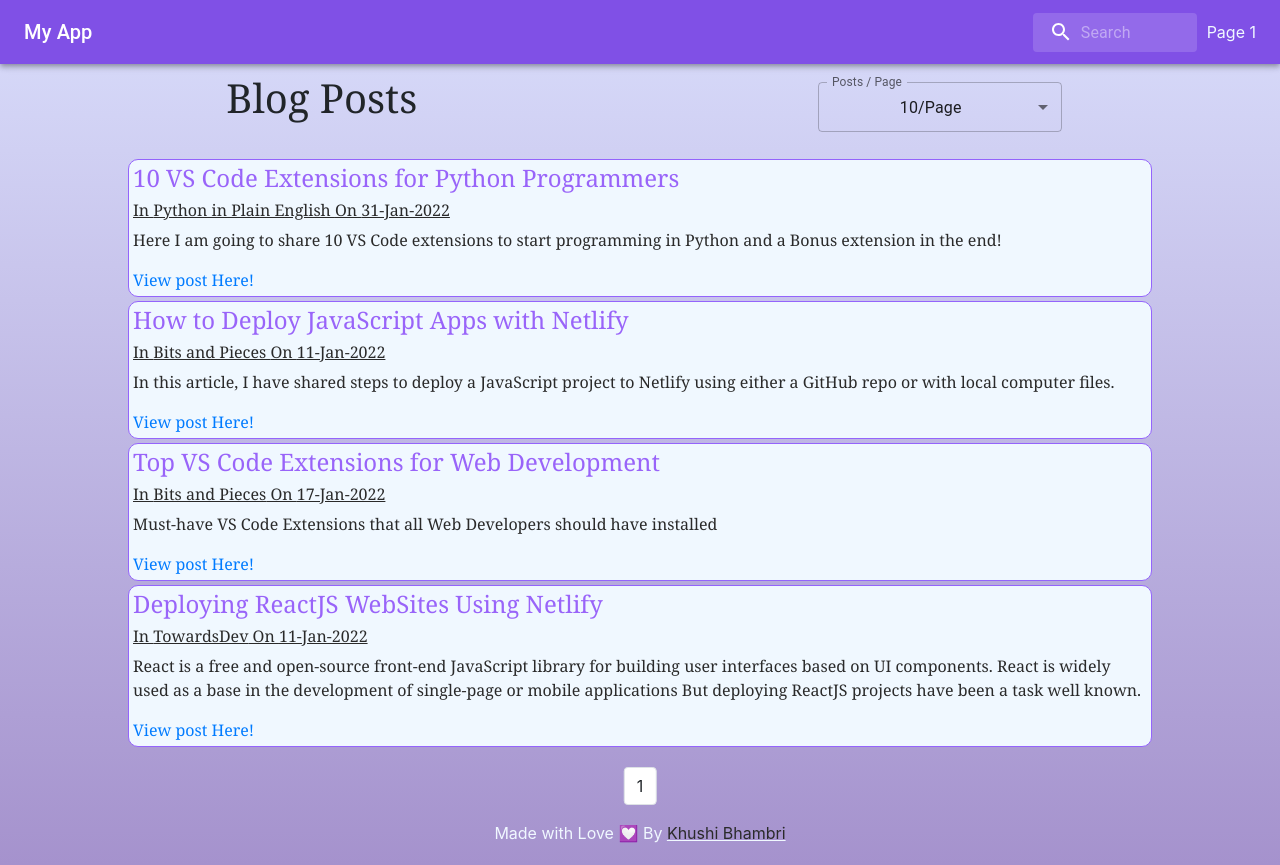
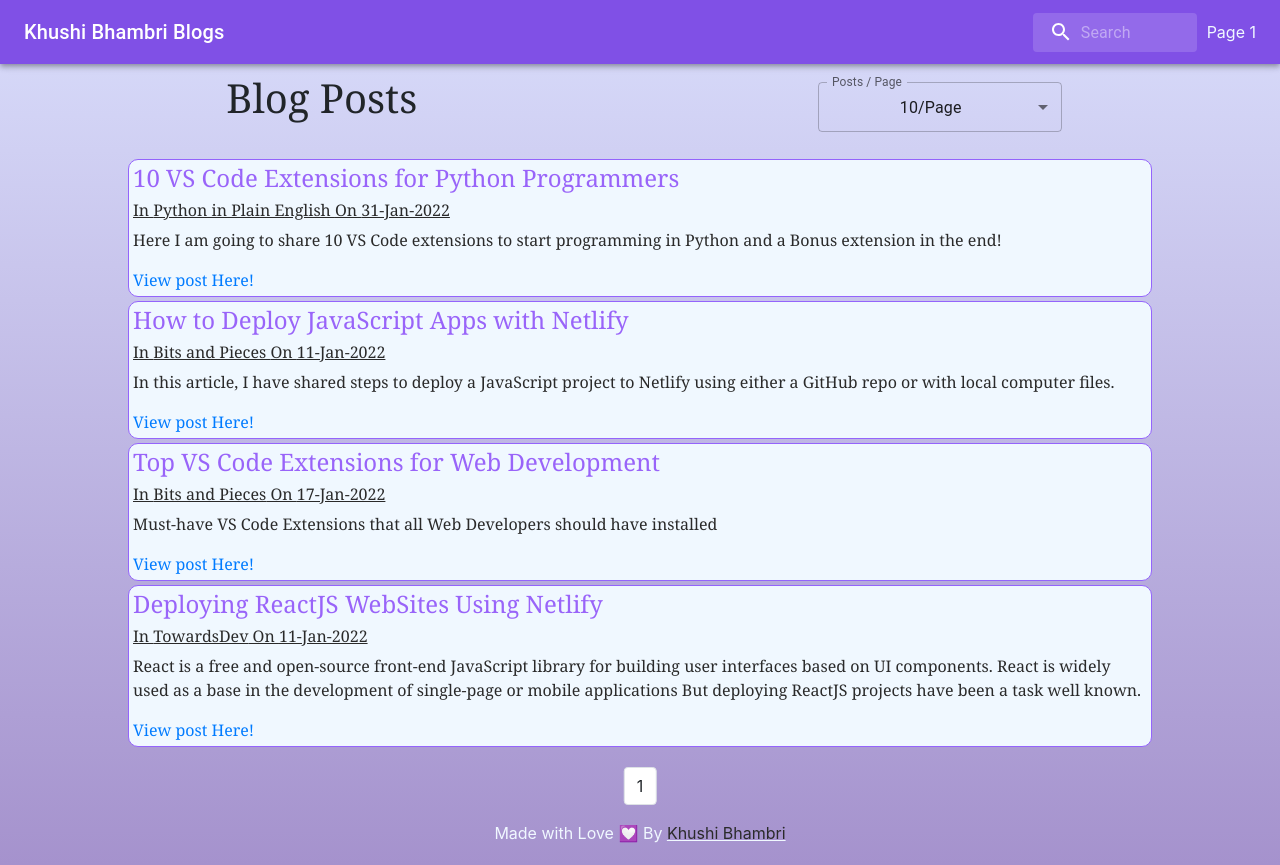
Before and after one commit to KhushiBhambri/BlogPosts, a React (Create React App) app: page / in a window 1280 px wide. Built offline with nearby package versions, Linux system fonts and the light colour scheme.

Commit message:
my posts

```diff
--- a/src/App.js
+++ b/src/App.js
@@ -18,8 +18,6 @@
 useEffect(()=>{
   const fetchposts= async ()=>{
     setLoading(true)
-    //  const res= await axios.get('https://jsonplaceholder.typicode.com/posts');
-    // const res = JSON.parse(myposts);
     const res= myposts
     console.log(res)
     setPosts(res.data)
--- a/src/Components/Header.js
+++ b/src/Components/Header.js
@@ -89,7 +89,7 @@
             align="left"
             sx={{ flexGrow: 1, display: { sm: 'block' } }}
           >
-            My App
+            Khushi Bhambri Blogs
           </Typography>
 
           <Search className="searchfield">
```
